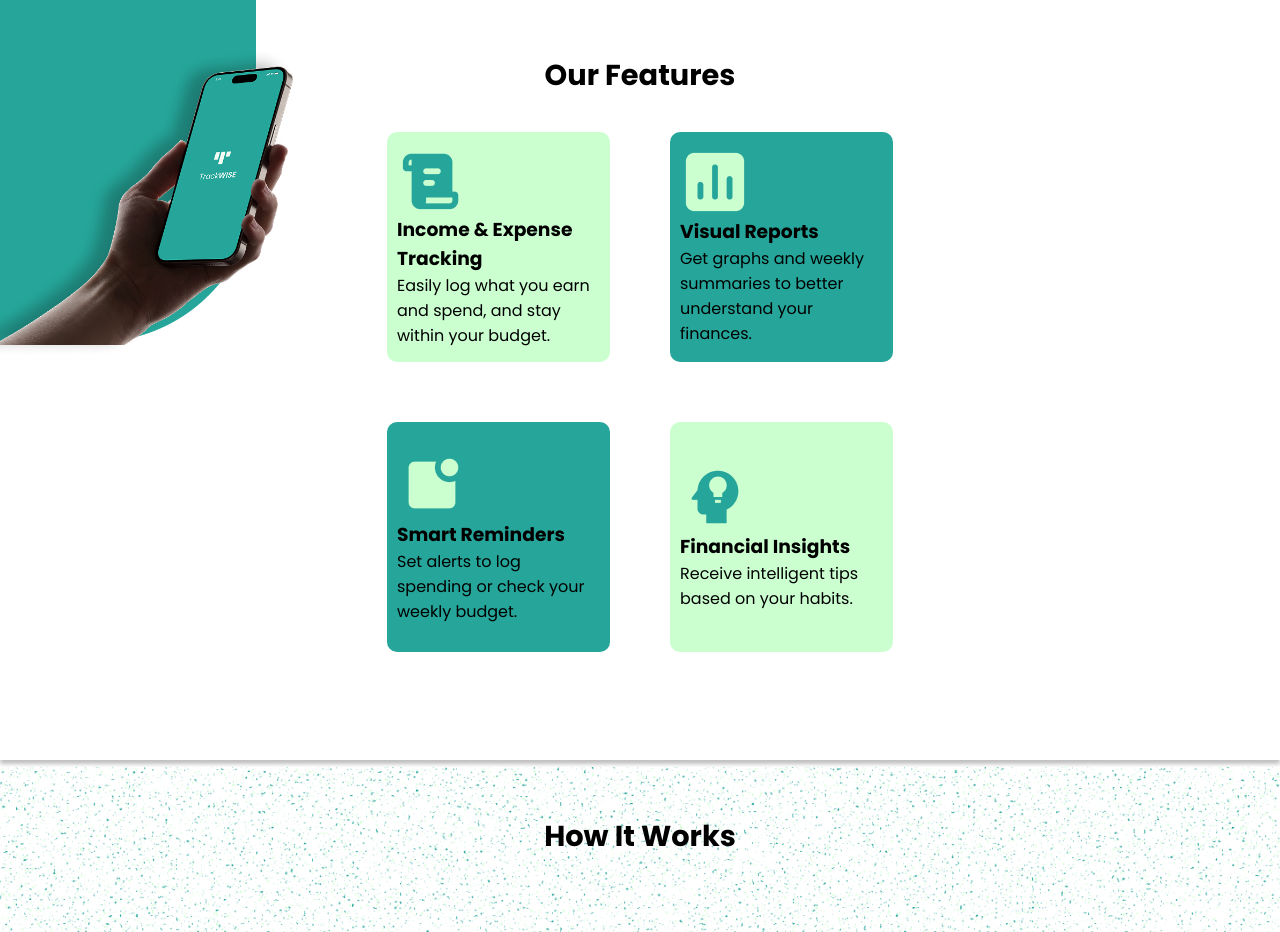
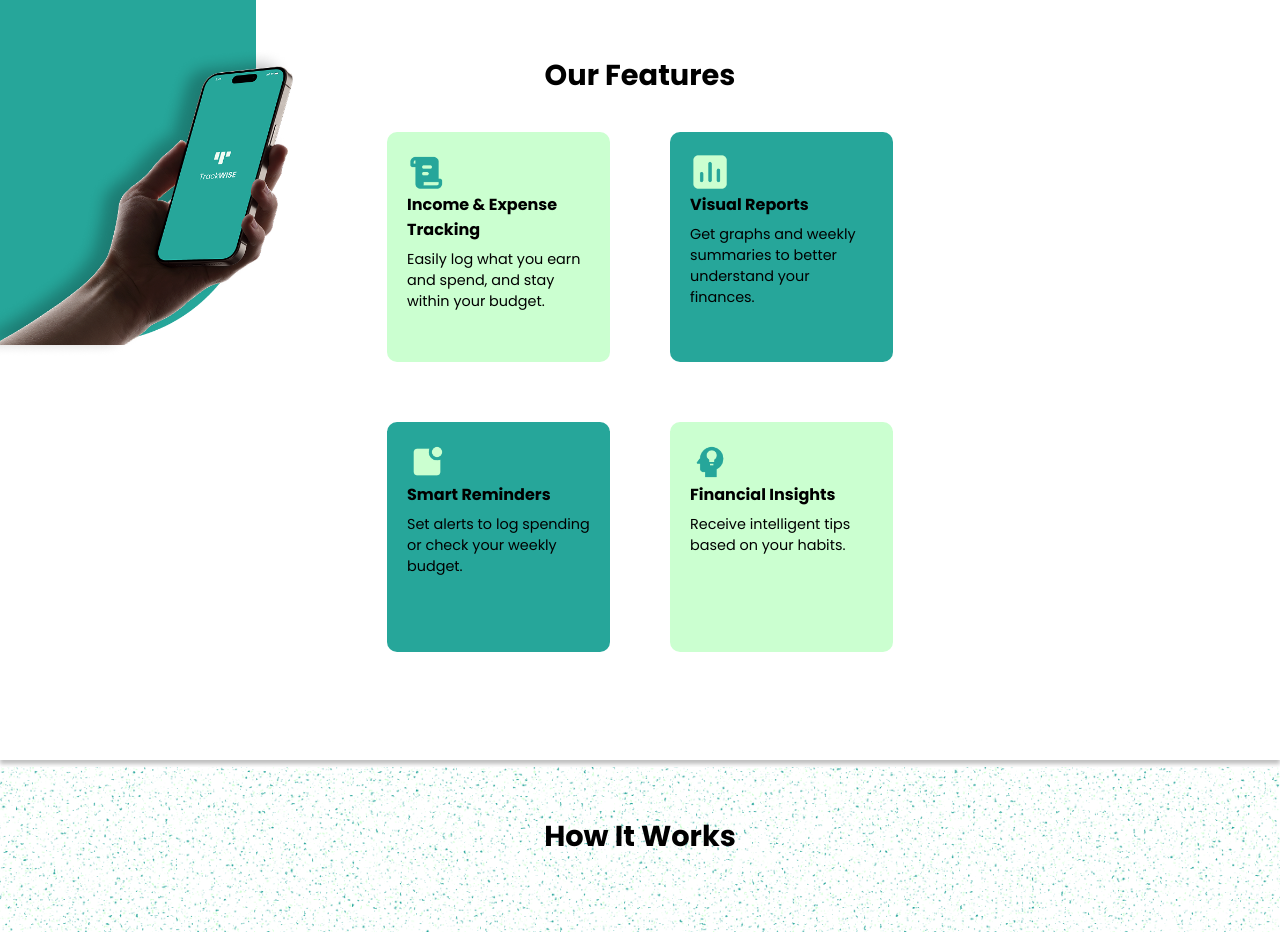
Before and after one commit to Johnpaulabraham/TraceWISE, a plain HTML site: page index.html in a window 1280 px wide. Shown: the part 840-1772 px from the top of the page. Drawn offline with Linux system fonts and the light colour scheme.

Commit message:
worked on the features styling

```diff
--- a/style.css
+++ b/style.css
@@ -264,11 +264,26 @@ button {
 	height: 230px;
 	display: flex;
 	flex-direction: column;
-	justify-content: center;
+	justify-content: flex-start;
 	align-items: flex-start;
 	margin: 30px;
-	padding: 10px;
+	padding: 20px;
 	border-radius: 10px;
+}
+
+.features .features_card .card_div .card img {
+	width: 40px;
+	height: 40px;
+}
+
+.features .features_card .card_div .card h3 {
+	font-weight: 700;
+	font-size: 1rem;
+}
+
+.features .features_card .card_div .card p {
+	font-size: 0.9rem;
+	padding: 7px 0;
 }
 
 .features .features_card .card_div .card1_section .income,
```
